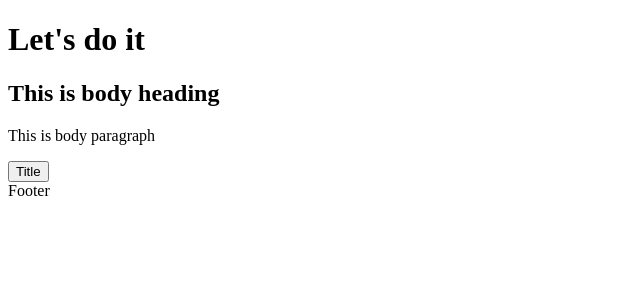
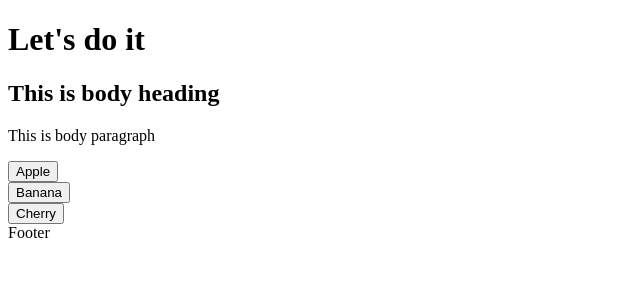
Before and after one commit to a-ghasemi/nextjs-learning, a React (Vite) app in the folder app/: page / in a window 1280 px wide. Shown: the top 300 px of the page, without its empty margins (0-640 px from the left). Built offline with nearby package versions, Linux system fonts and the light colour scheme.

Commit message:
uses array mapping

```diff
--- a/app/src/body.jsx
+++ b/app/src/body.jsx
@@ -2,11 +2,18 @@ import React from "react";
 import Button from "./button";
 
 export default function (){
+    const items = ['Apple', 'Banana', 'Cherry'];
+
     return(
         <>
             <h2>This is body heading</h2>
             <p>This is body paragraph</p>
-            <Button title="123" value="456"/>
+            {
+                items.map((item) => (
+                            <Button key={item} title={item} />
+                        )
+                    )
+                }
         </>
     );
 }
--- a/app/src/button.jsx
+++ b/app/src/button.jsx
@@ -1,10 +1,10 @@
 import React from "react";
 
-export default function ({ title, value }){
-    console.log(title,value);
+export default function ({ title }){
     return(
         <>
-            <button>Title</button>
+            <button>{title}</button>
+            <br/>
         </>
     );
 }
```
